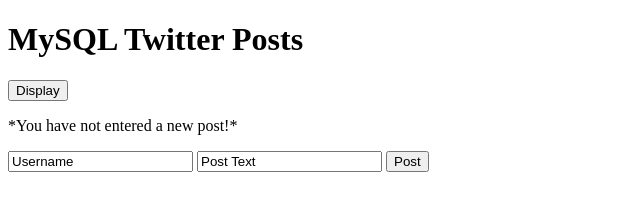
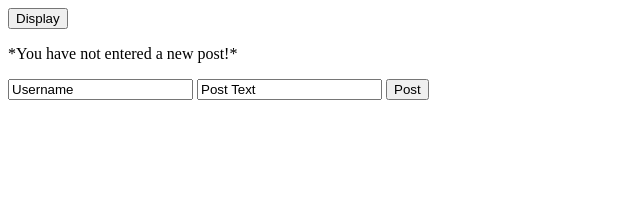
Before and after one commit to JackKenney/UmassPartySmart, a website: page public/index.html in a window 1280 px wide. Shown: the whole page, without its empty margins (0-640 px from the left). Drawn offline with nearby package versions, Linux system fonts and the light colour scheme; no server answers.

Commit message:
Update index.html

```diff
--- a/public/index.html
+++ b/public/index.html
@@ -1,23 +1,13 @@
 <!doctype html>
 <html>
   <head>
-    <title>Jack's Express Webserver</title>
+    <title></title>
     <link rel="stylesheet" type="text/css" href="./style.css"></link>
     <script src="//ajax.googleapis.com/ajax/libs/jquery/2.1.0/jquery.min.js"></script>
     <script src="//code.jquery.com/ui/1.10.4/jquery-ui.js"></script>
     <script src="/socket.io/socket.io.js"></script>
   </head>
   <body>
-    <h1>MySQL Twitter Posts</h1>
-    <!--
-    <script>
-      var socket = io('http://localhost:1337');
-      socket.on('news', function(data) {
-        console.log(data);
-        socket.emit('my other event', { my: 'data' });
-      }
-    </script>
-    -->
     <button class="displayButton" class="button"  type="button">Display</button>
     <br>
     <p id="errorMessage">*You have not entered a new post!*</p>
```
